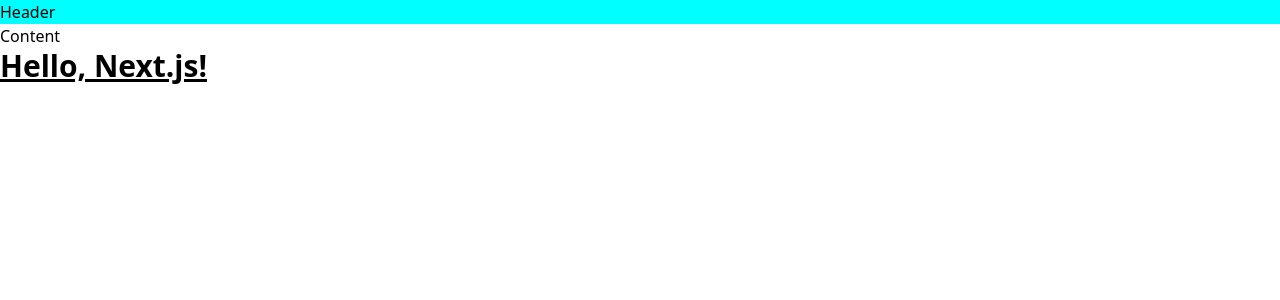
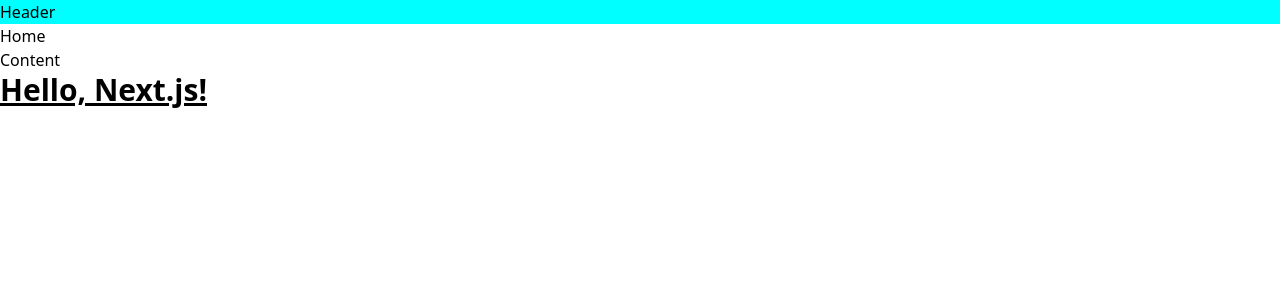
Before and after one commit to 12widasa/Next-JS-Sanber, a Next.js app: page / in a window 1280 px wide. Shown: the top 300 px of the page. Built offline with nearby package versions, Linux system fonts and the light colour scheme.

Commit message:
tugas hari-6

```diff
--- a/components/layout/index.js
+++ b/components/layout/index.js
@@ -117,12 +117,13 @@
 import Header from "@/components/header";
 import Content from "@/components/content";
 import Footer from "@/components/footer";
+import { Children } from "react";
 
-export default function Home({ children, metaTitle, metaDescription }) {
+export default function Layout({ children, metaTitle, metaDescription }) {
   return (
     <div>
       <Head>
-        <title>{`Create Next App - Home${metaTitle}`}</title>
+        <title>Create Next App - {metaTitle}</title>
         <meta
           name="description"
           content={metaDescription || "Generated by create next app"}
@@ -130,9 +131,7 @@
         <meta name="viewport" content="width=device-width, initial-scale=1" />
         <link rel="icon" href="/favicon.ico" />
       </Head>
-      <Header />
-      Home
-      <Footer />
+      {children}
     </div>
   );
 }
--- a/pages/index.js
+++ b/pages/index.js
@@ -117,12 +117,13 @@
 import Header from "@/components/header";
 import Content from "@/components/content";
 import Footer from "@/components/footer";
+import Layout from "@/components/layout";
 
-export default function Layout({ children, metaTitle, metaDescription }) {
+export default function Main({ metaTitle, metaDescription, children }) {
   return (
     <div>
       <Head>
-        <title>{`Create Next App - ${metaTitle}`}</title>
+        <title>Create Next App - {metaTitle}</title>
         <meta
           name="description"
           content={metaDescription || "Generated by create next app"}
@@ -131,7 +132,9 @@
         <link rel="icon" href="/favicon.ico" />
       </Head>
       <Header />
-      {children}
+      <Layout metaTitle="Home">
+        <p>Home</p>
+      </Layout>
       <Content />
       <Footer />
     </div>
--- a/pages/profile.js
+++ b/pages/profile.js
@@ -117,6 +117,7 @@
 import Header from "@/components/header";
 import Content from "@/components/content";
 import Footer from "@/components/footer";
+import Layout from "@/components/layout";
 
 export default function Profile({ children, metaTitle, metaDescription }) {
   return (
@@ -131,8 +132,11 @@
         <link rel="icon" href="/favicon.ico" />
       </Head>
       <Header />
-      Profile
+      <Layout metaTitle="Profile" metaDescription="semua informasi disini mengenai profile">
+        <p>Profile</p>
+      </Layout>
       <Footer />
+
     </div>
   );
 }
```
